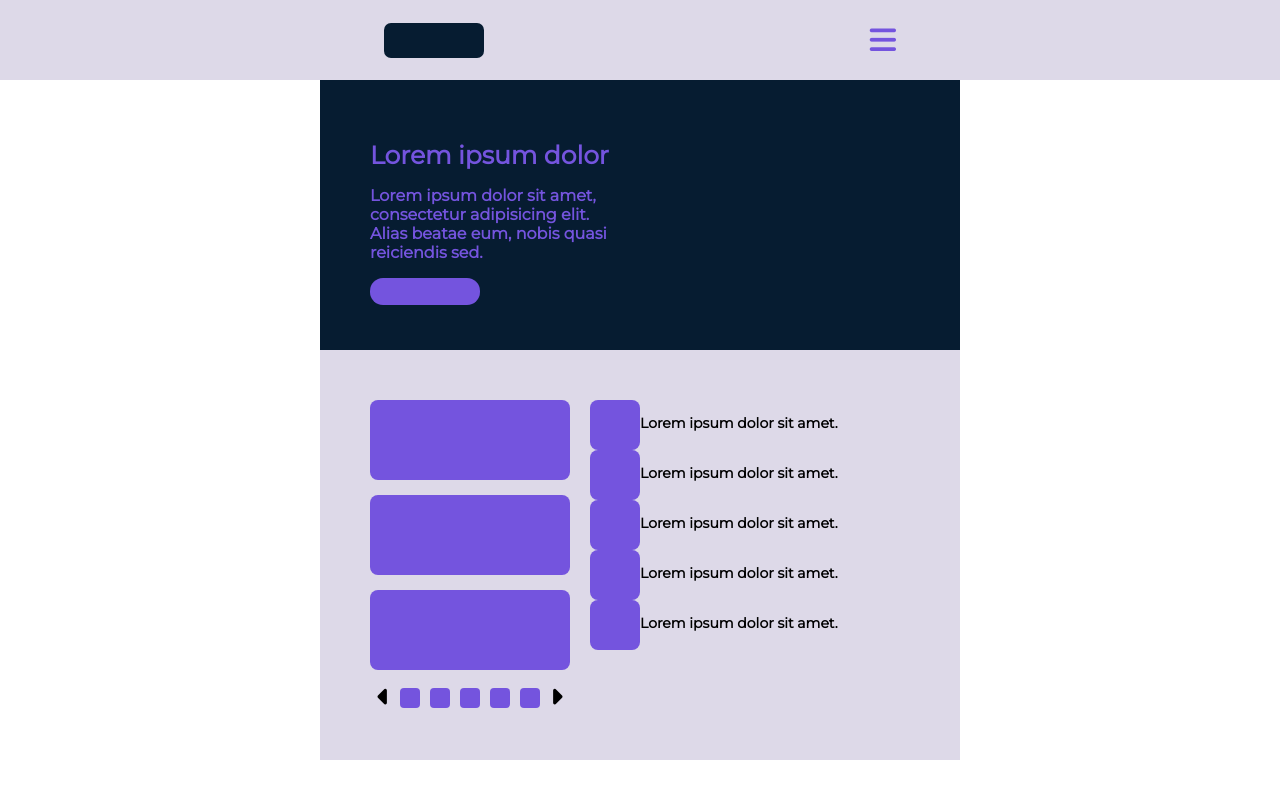
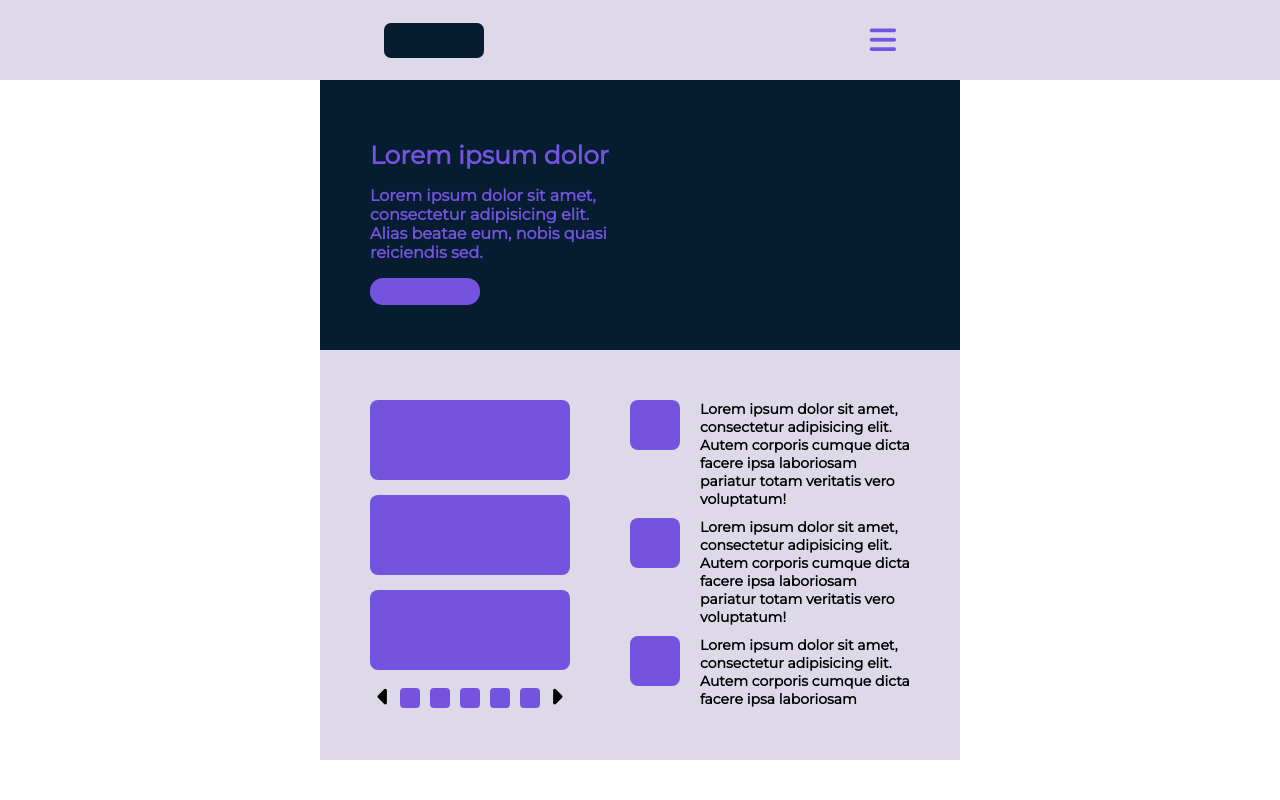
Before and after one commit to HaaaamBurger/html_HM, a plain HTML site: page Additional work/index.html in a window 1280 px wide. Drawn offline with Linux system fonts and the light colour scheme.

Commit message:
postions:absolute,relative;navigation:fixed;ADDITION

```diff
--- a/Additional work/index.html
+++ b/Additional work/index.html
@@ -56,23 +56,23 @@
                 <div class="additional_info">
                     <div class="add_info_block_helper">
                         <div class="add_info_block"></div>
-                        <p>Lorem ipsum dolor sit amet.</p>
+                        <p>Lorem ipsum dolor sit amet, consectetur adipisicing elit. Autem corporis cumque dicta facere ipsa laboriosam pariatur totam veritatis vero voluptatum!</p>
                     </div>
                     <div class="add_info_block_helper">
                         <div class="add_info_block"></div>
-                        <p>Lorem ipsum dolor sit amet.</p>
+                        <p>Lorem ipsum dolor sit amet, consectetur adipisicing elit. Autem corporis cumque dicta facere ipsa laboriosam pariatur totam veritatis vero voluptatum!</p>
                     </div>
                     <div class="add_info_block_helper">
                         <div class="add_info_block"></div>
-                        <p>Lorem ipsum dolor sit amet.</p>
+                        <p>Lorem ipsum dolor sit amet, consectetur adipisicing elit. Autem corporis cumque dicta facere ipsa laboriosam pariatur totam veritatis vero voluptatum!</p>
                     </div>
                     <div class="add_info_block_helper">
                         <div class="add_info_block"></div>
-                        <p>Lorem ipsum dolor sit amet.</p>
+                        <p>Lorem ipsum dolor sit amet, consectetur adipisicing elit. Autem corporis cumque dicta facere ipsa laboriosam pariatur totam veritatis vero voluptatum!</p>
                     </div>
                     <div class="add_info_block_helper">
                         <div class="add_info_block"></div>
-                        <p>Lorem ipsum dolor sit amet.</p>
+                        <p>Lorem ipsum dolor sit amet, consectetur adipisicing elit. Autem corporis cumque dicta facere ipsa laboriosam pariatur totam veritatis vero voluptatum!</p>
                     </div>
 
                 </div>
--- a/Additional work/style.css
+++ b/Additional work/style.css
@@ -14,7 +14,7 @@ body{
     color: #7454de;
 }
 .main_page{
-    width: 50%;
+    min-width: 50%;
     background-color: #061c31;
     height: 350px;
 
@@ -22,6 +22,7 @@ body{
 }
 /*--------------NAV-BLOCK--------------*/
 .pre_nav{
+    z-index: 4;
     position: fixed;
 
     height: 80px;
@@ -33,8 +34,7 @@ body{
     background-color: #ddd9e8;
 }
 .nav{
-    width: 40%;
-
+    min-width: 40%;
 }
 .nav_blocks{
     width: 100%;
@@ -44,13 +44,10 @@ body{
 }
 .nav_logo{
     height: 35px;
-    width: 100px;
+    min-width: 100px;
 
     background-color: #061c31;
     border-radius: 7px;
-}
-.nav_tools{
-
 }
 .fa-bars{
     font-size: 30px;
@@ -58,10 +55,6 @@ body{
 
 /*--------------NAV-BLOCK--------------*/
 /*--------------MAIN-BLOCK--------------*/
-
-.main_page{
-
-}
 .info_text_main{
     font-family: 'Montserrat', sans-serif;
     font-weight: 800;
@@ -100,13 +93,13 @@ body{
     box-sizing: border-box;
 
     background-color: #ddd9e8;
-    height: auto;
+
     width: 50%;
-
-
 }
 .column_wrapper{
     display: flex;
+    box-sizing: border-box;
+
 }
 .news_crate{
     background-color: #7454de;
@@ -140,12 +133,18 @@ body{
 }
 
 .add_info_block{
+    box-sizing: border-box;
     background-color: #7454de;
+
+    margin-right: 20px;
     border-radius: 8px;
     height: 50px;
-    width: 50px;
+    min-width: 50px;
+
+
 }
 .add_info_block_helper p{
+    margin: 0;
     font-family: 'Montserrat', sans-serif;
     font-weight: 800;
     font-size: 14px;
@@ -153,12 +152,17 @@ body{
 .add_info_block_helper{
     display: flex;
 }
-
 .news_column{
     margin-right: 20px;
 }
+.additional_info > div:nth-child(2n){
+    margin-top: 10px;
+    margin-bottom: 10px;
+}
 .additional_info{
-
+    box-sizing: border-box;
+    margin-left: 40px;
+    max-height: 310px;
+    overflow: hidden;
 }
-
 /*--------------MIDDLE-BLOCK--------------*/
```
